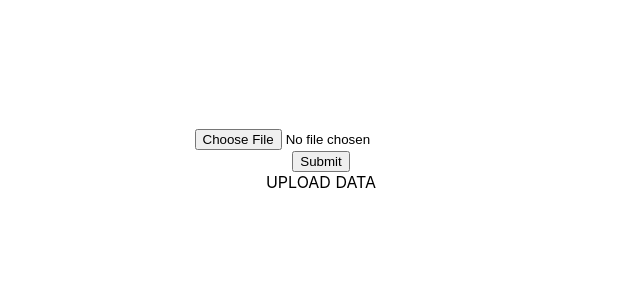
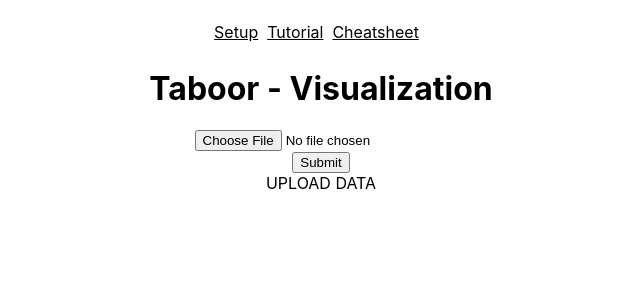
Before and after one commit to dikohl/taboor_vis, a Next.js app: page / in a window 1280 px wide. Shown: the top 300 px of the page, without its empty margins (319-959 px from the left). Built offline with nearby package versions, Linux system fonts and the light colour scheme.

Commit message:
center header

```diff
--- a/components/layout.js
+++ b/components/layout.js
@@ -3,7 +3,7 @@ import styles from '../styles/Home.module.css'
 
 export default function Layout(props) {
   return <div>
-            <div>
+            <div className={styles.header}>
               <a href="/setup"><u>Setup</u></a>&nbsp;&nbsp;
               <a href="/tutorial"><u>Tutorial</u></a>&nbsp;&nbsp;
               <a href='/taboor_cheatsheet.pdf' download><u>Cheatsheet</u></a>&nbsp;&nbsp;
--- a/pages/index.js
+++ b/pages/index.js
@@ -1,6 +1,7 @@
 import React, {useState} from 'react';
 import styles from '../styles/Home.module.css'
 import Visualizations from '../components/visualizations'
+import Layout from '../components/layout'
 
 export default function Home() {
   const [selectedFile, setSelectedFile] = useState()
@@ -22,12 +23,15 @@ export default function Home() {
   }
 
   return (
-    <div className={styles.container}>
+    <Layout>
+      <div className={styles.main}>
+        <h1>Taboor - Visualization</h1>
         <input type="file" name="file" accept=".json" onChange={changeHandler} />
         <div>
           <button onClick={handleSubmission}>Submit</button>
         </div>
         <Visualizations data={data} />
       </div>
+    </Layout>
   )
 }
--- a/pages/tutorial.js
+++ b/pages/tutorial.js
@@ -7,7 +7,7 @@ export default function Tutorial() {
 
   return (
     <Layout>
-      <div className={styles.container}>
+      <div className={styles.main}>
         <h1>Taboor - Szenarios</h1>
         <div>
           <button onClick={() => setLanguage('en')}>Englisch</button>
--- a/styles/Home.module.css
+++ b/styles/Home.module.css
@@ -8,10 +8,18 @@
 }
 
 .main {
-  padding: 5rem 0;
+  padding: 1rem 0;
   flex: 1;
   display: flex;
   flex-direction: column;
+  align-items: center;
+}
+
+.header {
+  width: 100%;
+  height: 30px;
+  padding-top: 2rem;
+  display: flex;
   justify-content: center;
   align-items: center;
 }
```
Lines whose indentation alone changed are shown as unchanged.
